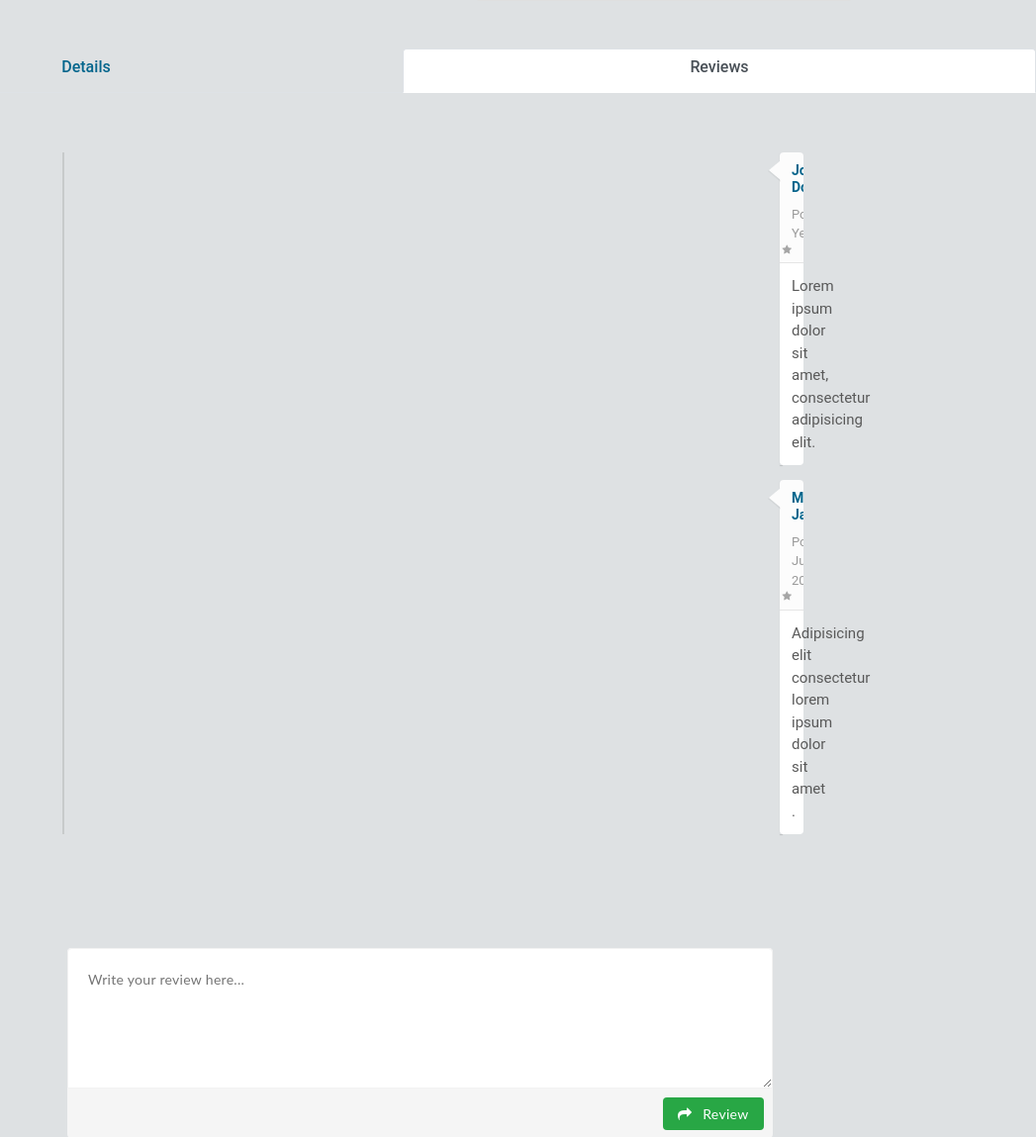
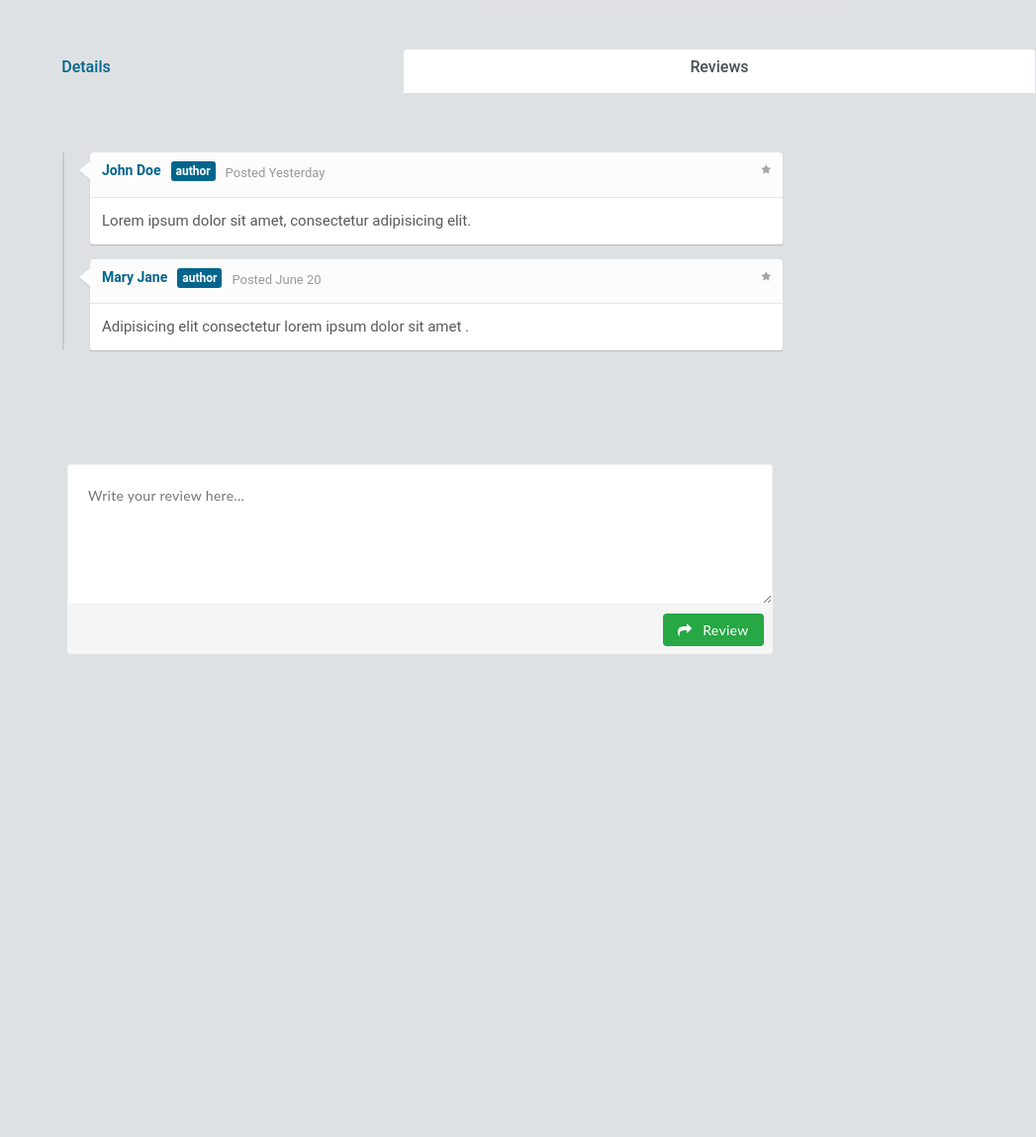
Before and after one commit to denricklaborada/SECPROG-MP, a Django app: page /product/1/ in a window 1280 px wide, after a click on "Reviews"; the page is wider, and only the part inside the window is pictured. Shown: the part 516-1665 px from the top of that part at 99% size, without its empty margins (233-1280 px from the left). After the commit the page ends 1177 px from the top of that part, so only its background shows below. Run offline with Django 3.2, Linux system fonts and the light colour scheme; data comes from the database, SQL or seed files in the repository; some libraries are stand-ins or nearby versions.

Commit message:
edits for reviews

```diff
--- a/aionwristwatches/ecommerce/static/css/product.css
+++ b/aionwristwatches/ecommerce/static/css/product.css
@@ -89,7 +89,7 @@ body {
 }
 
 .comments-list .comment-box {
-	width: 3px;
+	width: 700px;
 	float: right;
 	position: relative;
 	-webkit-box-shadow: 0 1px 1px rgba(0,0,0,0.15);
```
